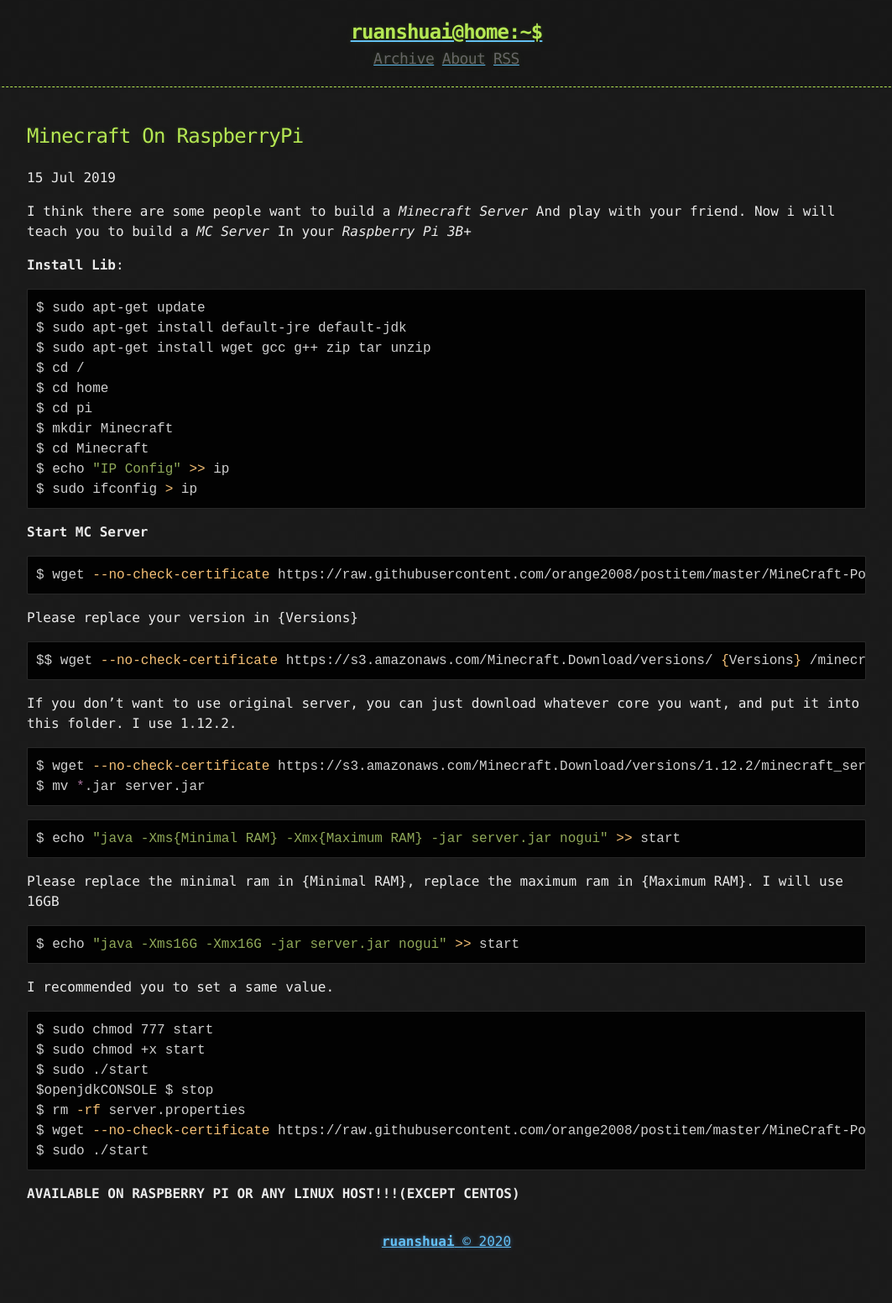
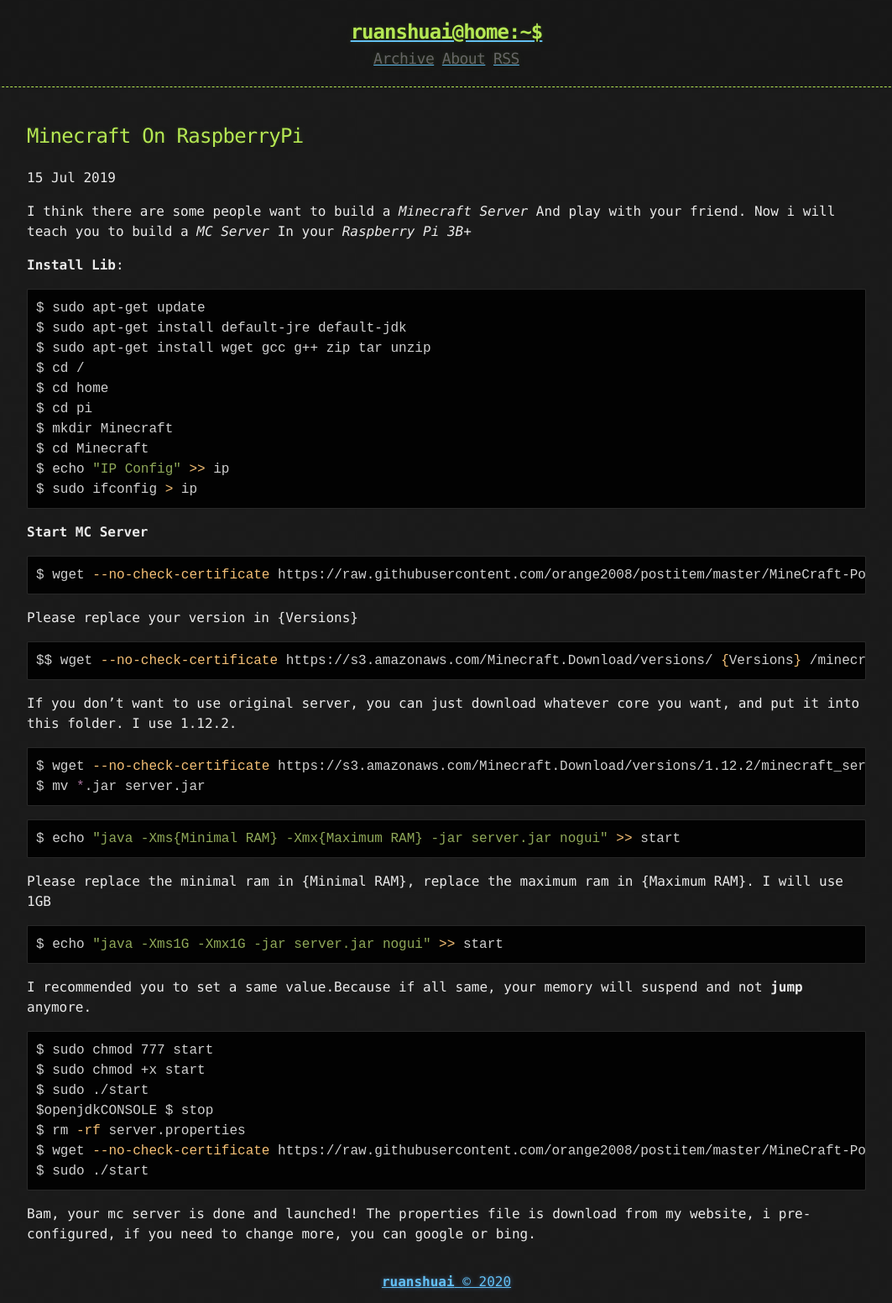
Before and after one commit to orange2008/orwtmc, a Jekyll site: the page built from _posts/2019-07-15-Minecraft-On-RaspberryPi.md, in a window 1280 px wide. Shown: the whole page at 84% size, without its empty margins (108-1171 px from the left). Built offline with Jekyll 4.4.1, drawn with Linux system fonts in a browser that asks for light colours; before the commit the page ends 1504 px from its top, so only the background shows below that.

Commit message:
Update mc server.

````diff
--- a/_posts/2019-07-15-Minecraft-On-RaspberryPi.md
+++ b/_posts/2019-07-15-Minecraft-On-RaspberryPi.md
@@ -42,13 +42,13 @@ $ mv *.jar server.jar
 ```shell
 $ echo "java -Xms{Minimal RAM} -Xmx{Maximum RAM} -jar server.jar nogui" >> start
 ```
-Please replace the minimal ram in {Minimal RAM}, replace the maximum ram in {Maximum RAM}. I will use 16GB
+Please replace the minimal ram in {Minimal RAM}, replace the maximum ram in {Maximum RAM}. I will use 1GB
 
 ```shell
-$ echo "java -Xms16G -Xmx16G -jar server.jar nogui" >> start
+$ echo "java -Xms1G -Xmx1G -jar server.jar nogui" >> start
 ```
 
-I recommended you to set a same value.
+I recommended you to set a same value.Because if all same, your memory will suspend and not __jump__ anymore.
 
 ```shell
 $ sudo chmod 777 start
@@ -59,4 +59,5 @@ $ rm -rf server.properties
 $ wget --no-check-certificate https://raw.githubusercontent.com/orange2008/postitem/master/MineCraft-Postitem/server.properties
 $ sudo ./start
 ```
-__AVAILABLE ON RASPBERRY PI OR ANY LINUX HOST!!!(EXCEPT CENTOS)__
+Bam, your mc server is done and launched!
+The properties file is download from my website, i pre-configured, if you need to change more, you can google or bing.
````
